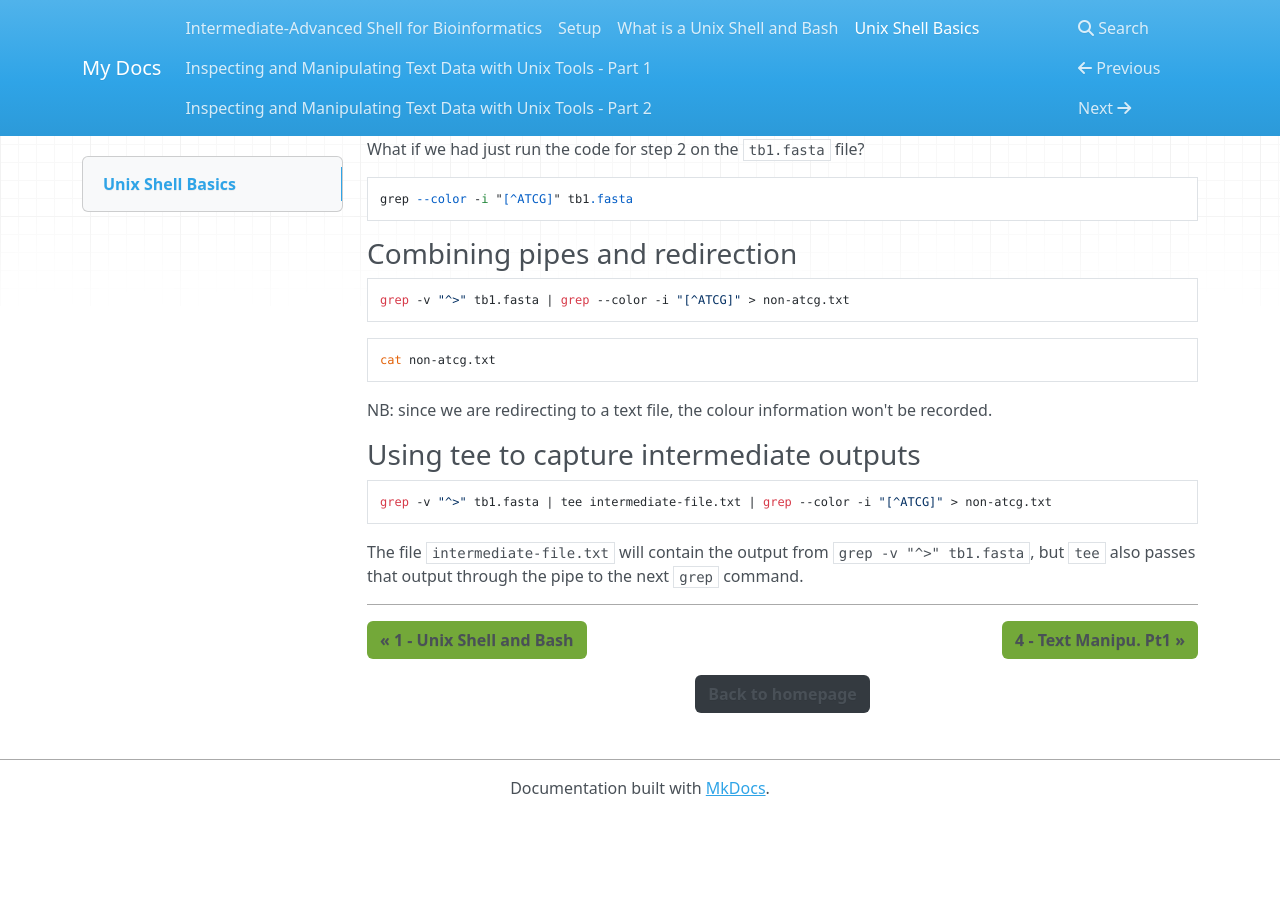
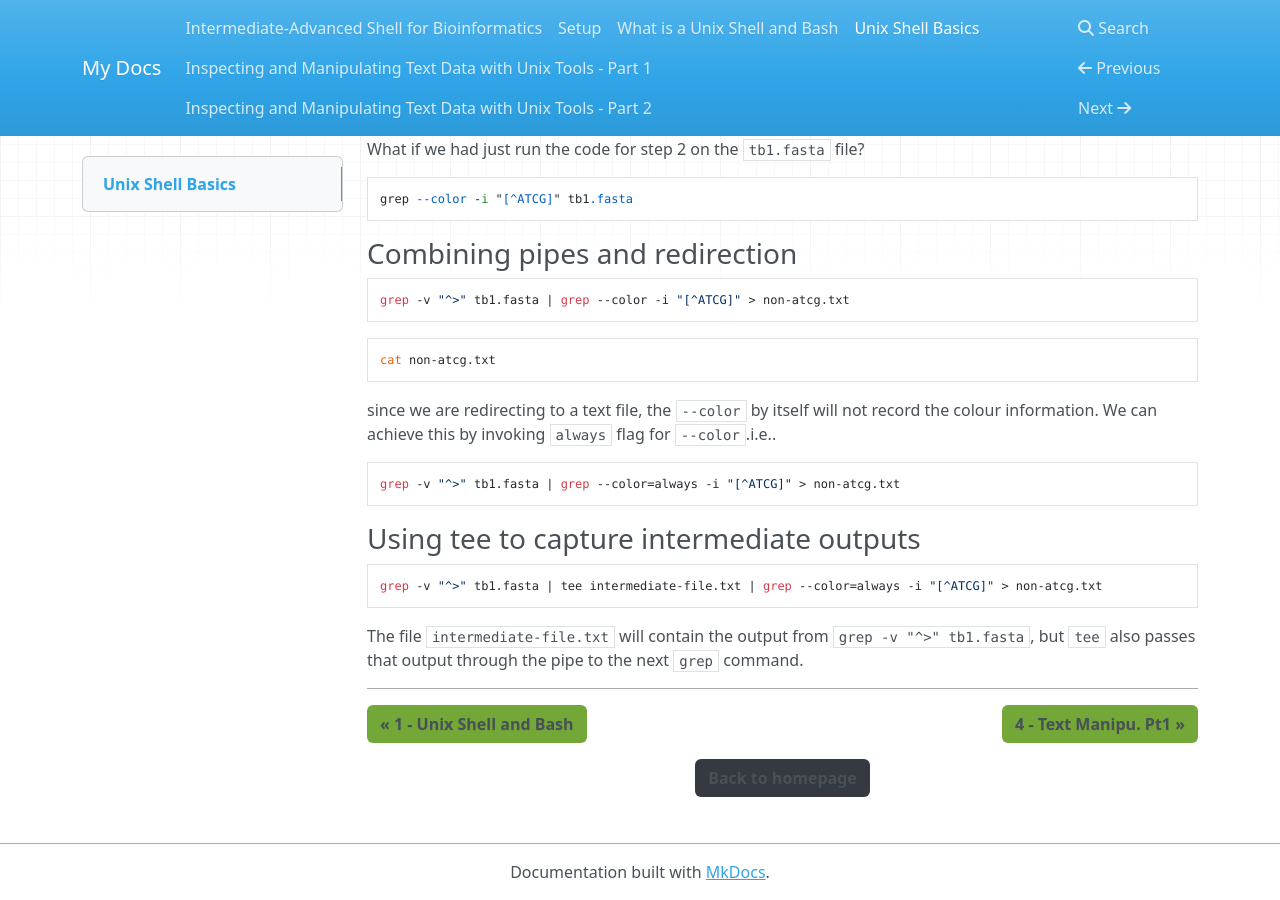
Before and after one commit to GenomicsAotearoa/shell-for-bioinformatics, an MkDocs documentation site: the page built from docs/2_unixshellbasics.md, in a window 1280 px wide and 900 px high, scrolled down 4233 px. Built offline with MkDocs 1.6.1, drawn with Linux system fonts in a browser that asks for light colours; nearby versions of some CDN libraries; before the commit the page ends 5049 px from its top, so only the background shows below that.

Commit message:
add --color=always to record color during redirect

````diff
--- a/docs/2_unixshellbasics.md
+++ b/docs/2_unixshellbasics.md
@@ -236,12 +236,15 @@ grep -v "^>" tb1.fasta | grep --color -i "[^ATCG]" > non-atcg.txt
 cat non-atcg.txt
 ```
 
-NB: since we are redirecting to a text file, the colour information won't be recorded.
+since we are redirecting to a text file, the `--color` by itself will not record the colour information. We can achieve this by invoking `always` flag for `--color`.i.e..
 
+```
+grep -v "^>" tb1.fasta | grep --color=always -i "[^ATCG]" > non-atcg.txt
+```
 ### Using tee to capture intermediate outputs
 
 ```
-grep -v "^>" tb1.fasta | tee intermediate-file.txt | grep --color -i "[^ATCG]" > non-atcg.txt
+grep -v "^>" tb1.fasta | tee intermediate-file.txt | grep --color=always -i "[^ATCG]" > non-atcg.txt
 ```
 
 The file `intermediate-file.txt` will contain the output from `grep -v "^>" tb1.fasta`, but `tee` also passes that output through the pipe to the next `grep` command.
````
